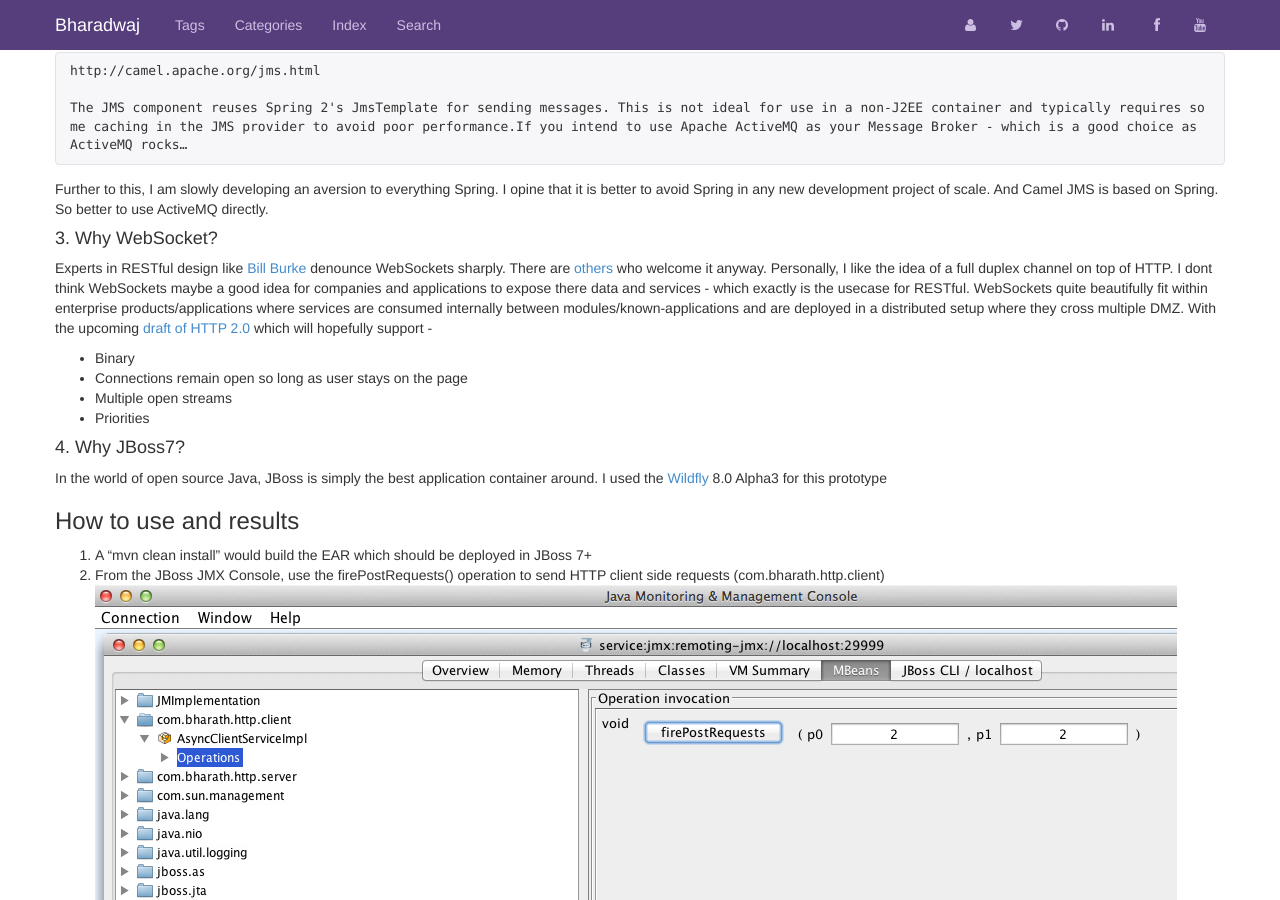
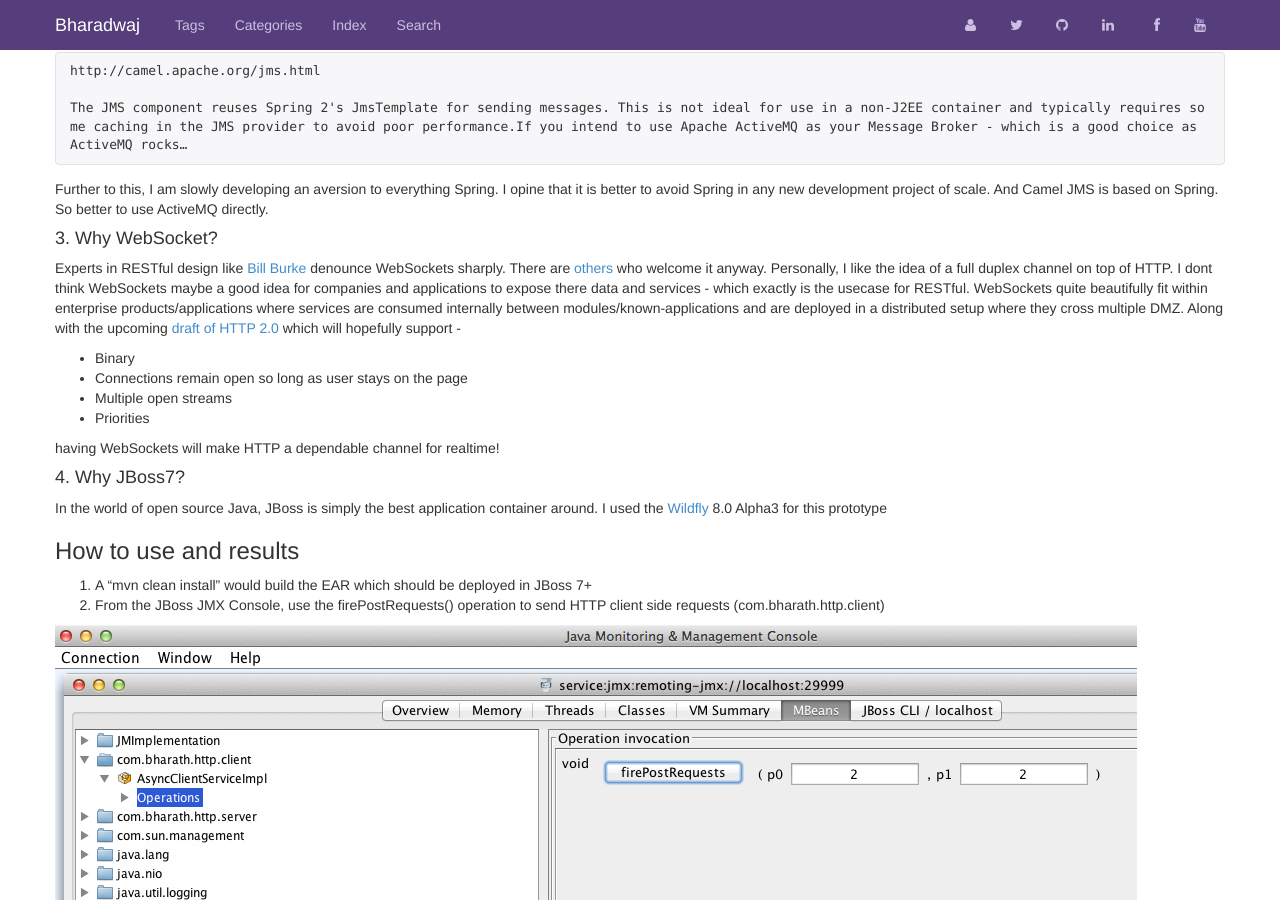
Before and after one commit to bharath12345/bharath12345.github.io, a Jekyll site: the page built from _posts/2013-08-01-real-time-dashboard-with-camel-activemq-dojo-on-jboss-using-jms--websocket.md, in a window 1280 px wide and 900 px high, scrolled down 2160 px. Built offline with Jekyll 4.4.1, drawn with Linux system fonts in a browser that asks for light colours; Markdown is read by kramdown in place of the engine named in the settings; comment, search, counter and statistics services are not loaded.

Commit message:
image alignment fix

```diff
--- a/_posts/2013-08-01-real-time-dashboard-with-camel-activemq-dojo-on-jboss-using-jms--websocket.md
+++ b/_posts/2013-08-01-real-time-dashboard-with-camel-activemq-dojo-on-jboss-using-jms--websocket.md
@@ -95,12 +95,14 @@
 Further to this, I am slowly developing an aversion to everything Spring. I opine that it is better to avoid Spring in any new development project of scale. And Camel JMS is based on Spring. So better to use ActiveMQ directly.
 
 #### 3. Why WebSocket?
-Experts in RESTful design like [Bill Burke](http://bill.burkecentral.com/2012/02/28/web-sockets-a-disaster-in-waiting/) denounce WebSockets sharply. There are [others](http://www.infoq.com/news/2012/02/websockets-rest) who welcome it anyway. Personally, I like the idea of a full duplex channel on top of HTTP. I dont think WebSockets maybe a good idea for companies and applications to expose there data and services - which exactly is the usecase for RESTful. WebSockets quite beautifully fit within enterprise products/applications where services are consumed internally between modules/known-applications and are deployed in a distributed setup where they cross multiple DMZ. With the upcoming [draft of HTTP 2.0](http://apiux.com/2013/07/23/http2-0-initial-draft-released/) which will hopefully support -
+Experts in RESTful design like [Bill Burke](http://bill.burkecentral.com/2012/02/28/web-sockets-a-disaster-in-waiting/) denounce WebSockets sharply. There are [others](http://www.infoq.com/news/2012/02/websockets-rest) who welcome it anyway. Personally, I like the idea of a full duplex channel on top of HTTP. I dont think WebSockets maybe a good idea for companies and applications to expose there data and services - which exactly is the usecase for RESTful. WebSockets quite beautifully fit within enterprise products/applications where services are consumed internally between modules/known-applications and are deployed in a distributed setup where they cross multiple DMZ. Along with the upcoming [draft of HTTP 2.0](http://apiux.com/2013/07/23/http2-0-initial-draft-released/) which will hopefully support -
 
 * Binary
 * Connections remain open so long as user stays on the page
 * Multiple open streams
 * Priorities
+
+having WebSockets will make HTTP a dependable channel for realtime!
 
 #### 4. Why JBoss7?
 In the world of open source Java, JBoss is simply the best application container around. I used the [Wildfly](http://wildfly.org) 8.0 Alpha3 for this prototype
```
Also changed, not shown: other parts of _posts/2013-08-01-real-time-dashboard-with-camel-activemq-dojo-on-jboss-using-jms--websocket.md (+4 -1 lines).
